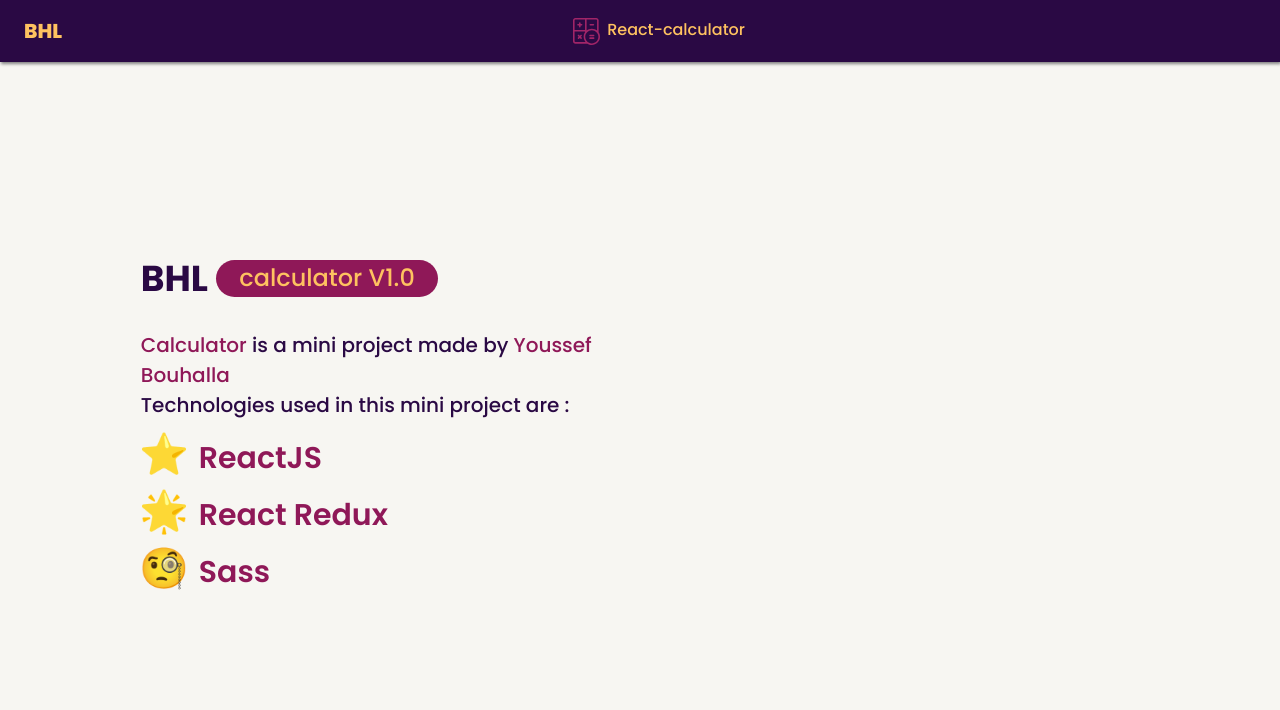
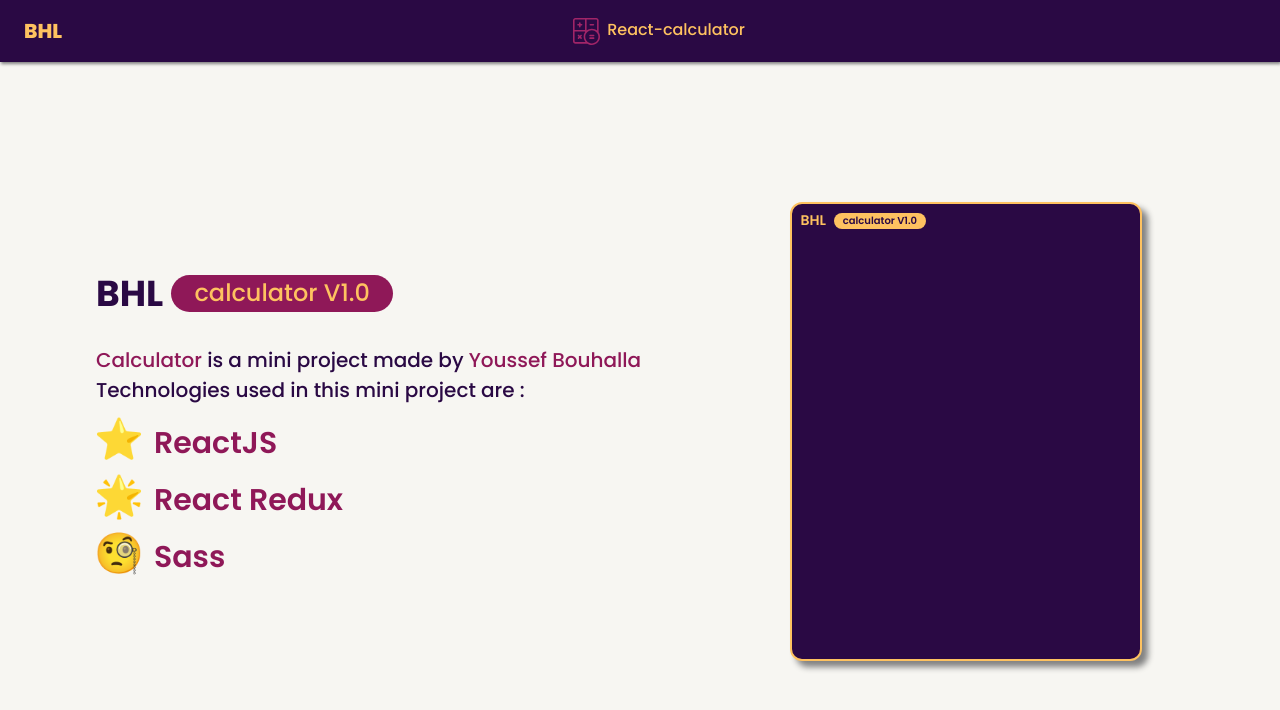
Before and after one commit to YoussefBouhalla/React_Calculator, a React (Create React App) app: page / in a window 1280 px wide. Shown: the top 710 px of the page. Built offline with nearby package versions, Linux system fonts and the light colour scheme.

Commit message:
💄 ✨ started the calculator ui and added Sass 🧐

```diff
--- a/package.json
+++ b/package.json
@@ -7,6 +7,7 @@
     "@testing-library/react": "^11.2.7",
     "@testing-library/user-event": "^12.8.3",
     "bootstrap": "^5.1.0",
+    "node-sass": "^6.0.1",
     "react": "^17.0.2",
     "react-dom": "^17.0.2",
     "react-scripts": "4.0.3",
--- a/src/App.js
+++ b/src/App.js
@@ -1,3 +1,4 @@
+import Calculator from "./components/Layout/Calculator";
 import Description from "./components/Layout/Description";
 import Header from "./components/Layout/Header";
 function App() {
@@ -9,6 +10,8 @@
       <Header title={appName} backColor={primaryColor}/>
       <div className='content d-flex w-85'>
         <Description title={appName} />
+        <Calculator />
+
       </div>
     </div>
   );
--- a/src/components/Layout/Calculator.js
+++ b/src/components/Layout/Calculator.js
@@ -0,0 +1,18 @@
+import React from 'react'
+
+function Calculator() {
+    return (
+        <div className='w-40 d-flex justify-content-center align-items-center'>
+            <div className='calculator bkg-primary bxs-calculator'>
+                <div className='h-34px w-100 cl-second px-2 py-2 d-flex align-items-center calculator-header'>
+                    <p className='fs-14 fw-600'>BHL</p>
+                    <div className='fs-10 fw-600 cl-primary bkg-second small-tag text-center mx-2'>
+                        calculator V1.0
+                    </div>
+                </div>
+            </div>
+        </div>
+    )
+}
+
+export default Calculator
--- a/src/components/Layout/Description.js
+++ b/src/components/Layout/Description.js
@@ -2,7 +2,7 @@
 
 const Description = ({ title }) => {
     return (
-        <div className='w-50 description d-flex flex-column justify-content-center'>
+        <div className='w-60 description d-flex flex-column justify-content-center'>
             <div className='d-flex align-items-center'>
                 <p className='cl-primary fs-12-h4 fw-700'>BHL</p>
                 <div className='bkg-third big-tag mx-2 cl-second fs-12-h5 fw-500 text-center'>
--- a/src/index.css
+++ b/src/css/style.scss
@@ -47,6 +47,9 @@
 .bxs-header{
   box-shadow: 1px 2px 3px grey;
 }
+.bxs-calculator{
+  box-shadow: 6px 6px 6px grey;
+}
 
 /* colors */
 .cl-primary{
@@ -71,9 +74,19 @@
 }
 
 /* width */
+.w-60{
+  width: 60%;
+}
+.w-40{
+  width: 40%;
+}
+.w-85{
+  width: 85%;
+}
 
-.w-85{
-  width: 78%;
+/* height */
+.h-34px{
+  height: 34px;
 }
 
 /* fonts */
@@ -138,6 +151,11 @@
   width: 222px;
   border-radius: 50px;
 }
+.small-tag{
+  height: 16px;
+  width: 92px;
+  border-radius: 50px;
+}
 
 /* header style */
 .header{
@@ -163,3 +181,11 @@
 .description{
   height: calc(100vh - 62px);
 }
+
+/* calculator style */
+.calculator{
+  width: 352px;
+  height: 459px;
+  border-radius: 12px;
+  border: solid 2px #FEC260;
+}
--- a/src/index.js
+++ b/src/index.js
@@ -1,7 +1,7 @@
 import React from 'react';
 import ReactDOM from 'react-dom';
 import 'bootstrap/dist/css/bootstrap.css';
-import './index.css';
+import './css/style.scss';
 import App from './App';
 import reportWebVitals from './reportWebVitals';
 
```
Also changed, not shown: 1 other file (tests, documents, lock files or other folders).
